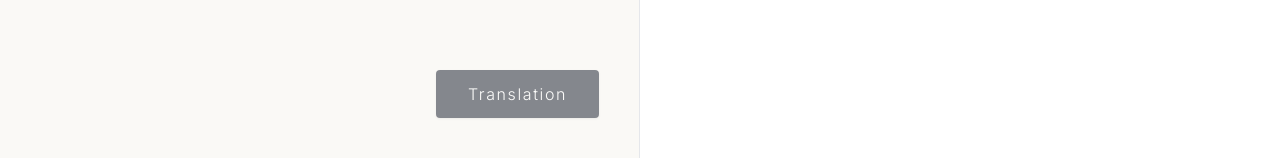
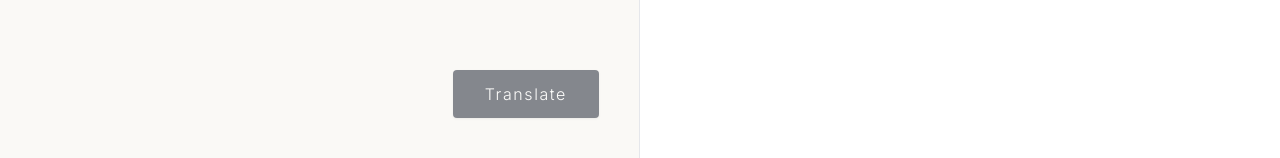
Before and after one commit to chrischlin/translator-app, a website built with Vite: page index.html in a window 1280 px wide. Shown: the part 642-800 px from the top of the page. Built offline with nearby package versions, Linux system fonts and the light colour scheme.

Commit message:
modified: adjust "Translation" button text

```diff
--- a/index.html
+++ b/index.html
@@ -66,7 +66,7 @@
       <textarea id="chinese-input" class="flex-1 w-full p-0 text-left bg-transparent text-lg md:text-xl leading-relaxed text-gray-800 font-light placeholder-gray-300 resize-none outline-none" placeholder="在此輸入中文內容..."></textarea>
       <div class="mt-4 flex justify-end">
         <button id="translate-btn" class="px-6 md:px-8 py-2 md:py-3 bg-gray-900 text-white rounded shadow hover:bg-gray-800 focus:ring-2 focus:ring-offset-2 focus:ring-gray-900 btn-transition tracking-widest font-light text-sm md:text-base">
-          Translation
+          Translate
         </button>
       </div>
     </section>
```
